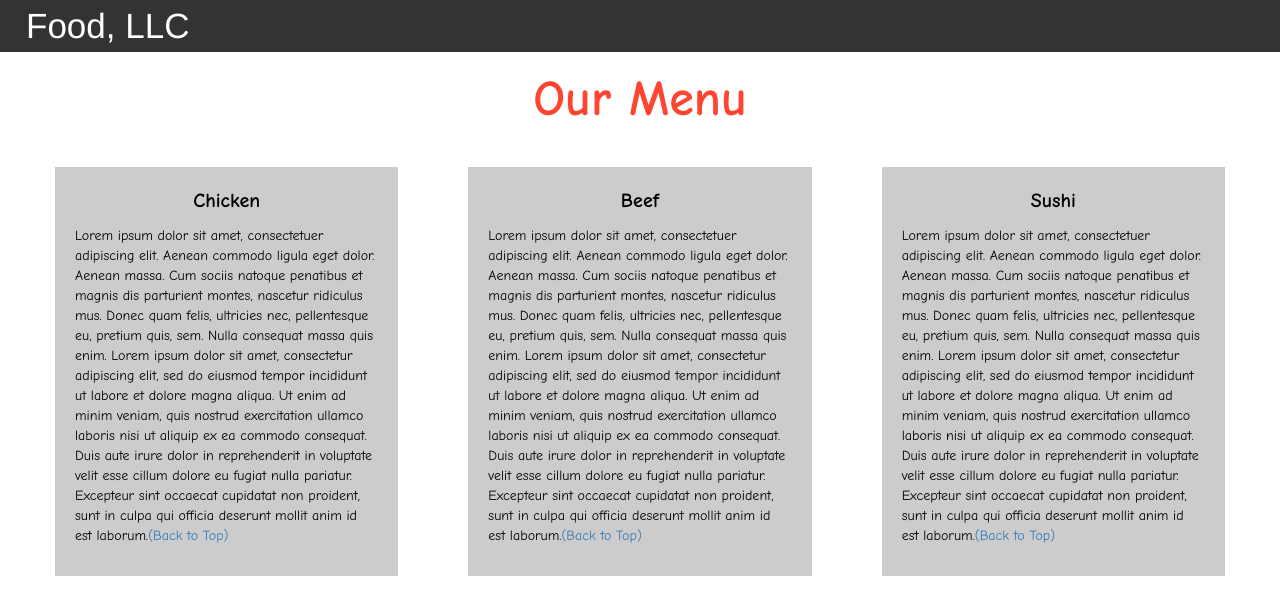
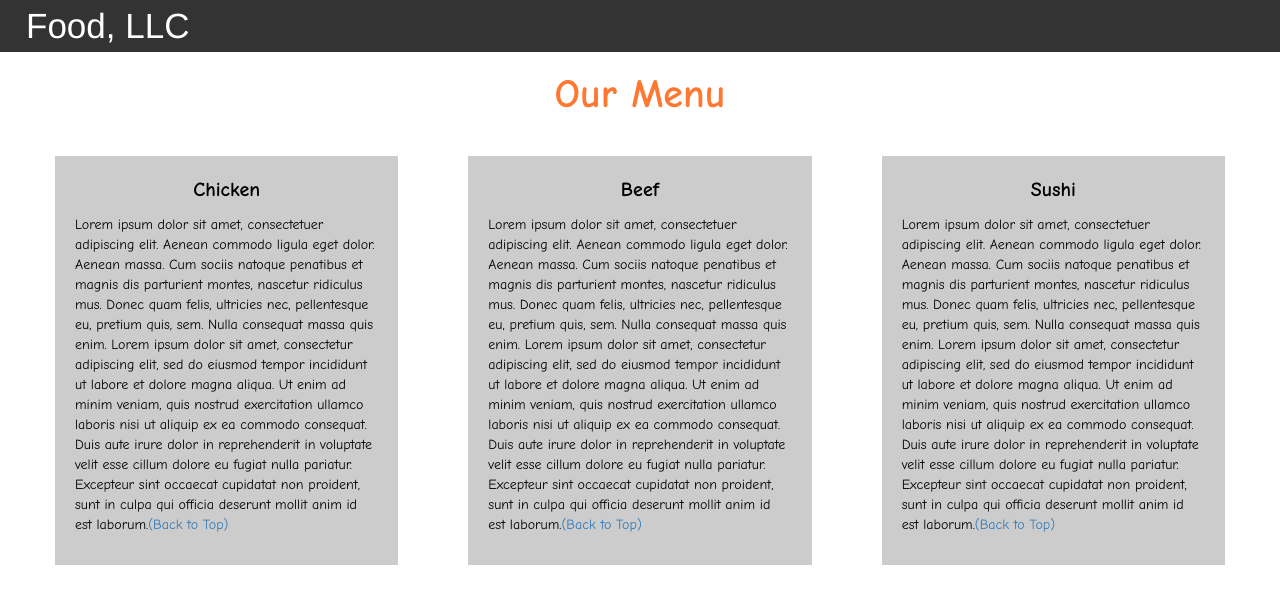
Before and after one commit to mhj-developer/module3-solution, a plain HTML site: page index.html in a window 1280 px wide. Drawn offline with nearby package versions, Linux system fonts and the light colour scheme.

Commit message:
Update style.css

```diff
--- a/style.css
+++ b/style.css
@@ -44,8 +44,8 @@ container-fluid{
 .main-title{
   margin-bottom: 15px;
   text-align: center;
-  color: #ff4532;
-  font-size: 50px;
+  color: #ff7832;
+  font-size: 40px;
   font-family: "Comic Sans MS", cursive, sans-serif;
   font-weight: bold;
 }
```
